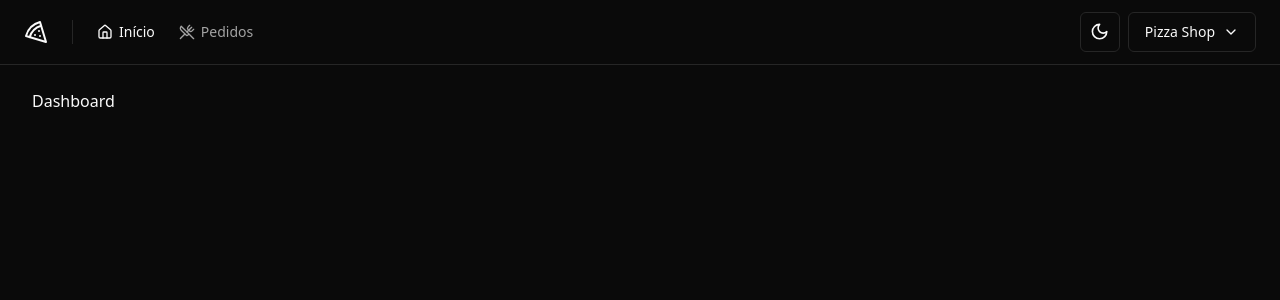
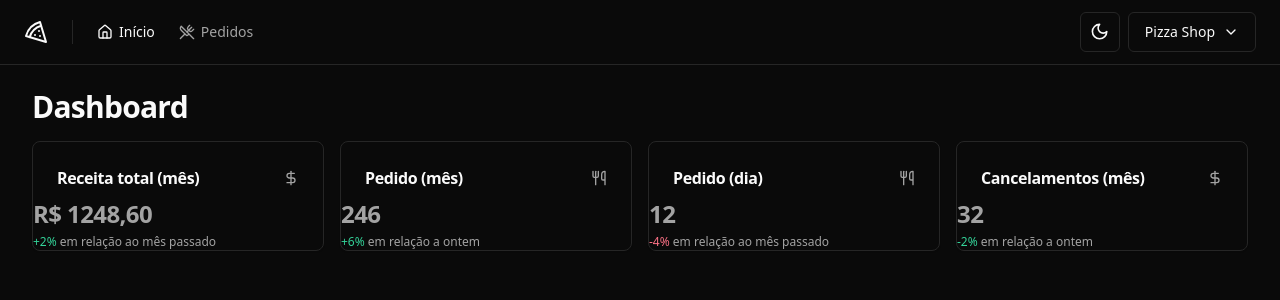
Before and after one commit to marciovz/pizzashop-reactjs-ignite2024, a React (Vite) app: page / in a window 1280 px wide. Shown: the top 300 px of the page. Built offline with nearby package versions, Linux system fonts and the light colour scheme.

Commit message:
Página: dashboard

```diff
--- /dev/null
+++ b/src/components/ui/card.tsx
@@ -0,0 +1,79 @@
+import * as React from "react"
+
+import { cn } from "@/lib/utils"
+
+const Card = React.forwardRef<
+  HTMLDivElement,
+  React.HTMLAttributes<HTMLDivElement>
+>(({ className, ...props }, ref) => (
+  <div
+    ref={ref}
+    className={cn(
+      "rounded-lg border bg-card text-card-foreground shadow-sm",
+      className
+    )}
+    {...props}
+  />
+))
+Card.displayName = "Card"
+
+const CardHeader = React.forwardRef<
+  HTMLDivElement,
+  React.HTMLAttributes<HTMLDivElement>
+>(({ className, ...props }, ref) => (
+  <div
+    ref={ref}
+    className={cn("flex flex-col space-y-1.5 p-6", className)}
+    {...props}
+  />
+))
+CardHeader.displayName = "CardHeader"
+
+const CardTitle = React.forwardRef<
+  HTMLParagraphElement,
+  React.HTMLAttributes<HTMLHeadingElement>
+>(({ className, ...props }, ref) => (
+  <h3
+    ref={ref}
+    className={cn(
+      "text-2xl font-semibold leading-none tracking-tight",
+      className
+    )}
+    {...props}
+  />
+))
+CardTitle.displayName = "CardTitle"
+
+const CardDescription = React.forwardRef<
+  HTMLParagraphElement,
+  React.HTMLAttributes<HTMLParagraphElement>
+>(({ className, ...props }, ref) => (
+  <p
+    ref={ref}
+    className={cn("text-sm text-muted-foreground", className)}
+    {...props}
+  />
+))
+CardDescription.displayName = "CardDescription"
+
+const CardContent = React.forwardRef<
+  HTMLDivElement,
+  React.HTMLAttributes<HTMLDivElement>
+>(({ className, ...props }, ref) => (
+  <div ref={ref} className={cn("p-6 pt-0", className)} {...props} />
+))
+CardContent.displayName = "CardContent"
+
+const CardFooter = React.forwardRef<
+  HTMLDivElement,
+  React.HTMLAttributes<HTMLDivElement>
+>(({ className, ...props }, ref) => (
+  <div
+    ref={ref}
+    className={cn("flex items-center p-6 pt-0", className)}
+    {...props}
+  />
+))
+CardFooter.displayName = "CardFooter"
+
+export { Card, CardHeader, CardFooter, CardTitle, CardDescription, CardContent }
--- a/src/pages/app/dashboard.tsx
+++ /dev/null
@@ -1,11 +0,0 @@
-import { Helmet } from 'react-helmet-async'
-
-export function Dashboard() {
-  return (
-    <>
-      <Helmet title="Dashboard"/>
-      <h1>Dashboard</h1>
-    </>
-  )
-
-}
--- /dev/null
+++ b/src/pages/app/dashboard/dashboard.tsx
@@ -0,0 +1,24 @@
+import { Helmet } from 'react-helmet-async'
+import { MonthRevenueCard } from './month-revenue-card'
+import { MonthOrdersAmountCard } from './month-orders-amount-card'
+import { DayOrdersAmountCard } from './day-orders-amount-card'
+import { MonthCanceledOrdersAmountCard } from './month-canceled-orders-amount-card'
+
+export function Dashboard() {
+  return (
+    <>
+      <Helmet title="Dashboard"/>
+      <div className="flex flex-col gap-4">
+        <h1 className="text-3xl font-bold tracking-tight">Dashboard</h1>
+
+        <div className="grid grid-cols-4 gap-4">
+          <MonthRevenueCard />
+          <MonthOrdersAmountCard />
+          <DayOrdersAmountCard />
+          <MonthCanceledOrdersAmountCard />
+        </div>
+      </div>
+    </>
+  )
+
+}
--- /dev/null
+++ b/src/pages/app/dashboard/day-orders-amount-card.tsx
@@ -0,0 +1,21 @@
+import { Card, CardDescription, CardHeader, CardTitle } from '@/components/ui/card'
+import { Utensils } from 'lucide-react'
+
+export function DayOrdersAmountCard() {
+  return(
+    <Card>
+    <CardHeader className="flex-row items-center space-y-0 justify-between pb-2">
+      <CardTitle className="text-base font-semibold">Pedido (dia)</CardTitle>
+      <Utensils className="h-4 w-4 text-muted-foreground" />
+    </CardHeader>
+    <CardDescription className="space-y-1">
+      <span className="text-2xl font-bold tracking-tight">
+        12
+      </span>
+      <p className="text-xs text-muted-foreground">
+        <span className="text-rose-500 dark:text-rose-400">-4%</span> em relação ao mês passado
+      </p>
+    </CardDescription>
+  </Card>
+  )
+};
--- /dev/null
+++ b/src/pages/app/dashboard/month-canceled-orders-amount-card.tsx
@@ -0,0 +1,21 @@
+import { Card, CardDescription, CardHeader, CardTitle } from '@/components/ui/card'
+import { DollarSign } from 'lucide-react'
+
+export function MonthCanceledOrdersAmountCard() {
+  return(
+    <Card>
+    <CardHeader className="flex-row items-center space-y-0 justify-between pb-2">
+      <CardTitle className="text-base font-semibold">Cancelamentos (mês)</CardTitle>
+      <DollarSign className="h-4 w-4 text-muted-foreground" />
+    </CardHeader>
+    <CardDescription className="space-y-1">
+      <span className="text-2xl font-bold tracking-tight">
+        32
+      </span>
+      <p className="text-xs text-muted-foreground">
+        <span className="text-emerald-500 dark:text-emerald-400">-2%</span> em relação a ontem
+      </p>
+    </CardDescription>
+  </Card>
+  )
+};
--- /dev/null
+++ b/src/pages/app/dashboard/month-orders-amount-card.tsx
@@ -0,0 +1,21 @@
+import { Card, CardDescription, CardHeader, CardTitle } from '@/components/ui/card'
+import { Utensils } from 'lucide-react'
+
+export function MonthOrdersAmountCard() {
+  return(
+    <Card>
+    <CardHeader className="flex-row items-center space-y-0 justify-between pb-2">
+      <CardTitle className="text-base font-semibold">Pedido (mês)</CardTitle>
+      <Utensils className="h-4 w-4 text-muted-foreground" />
+    </CardHeader>
+    <CardDescription className="space-y-1">
+      <span className="text-2xl font-bold tracking-tight">
+        246
+      </span>
+      <p className="text-xs text-muted-foreground">
+        <span className="text-emerald-500 dark:text-emerald-400">+6%</span> em relação a ontem
+      </p>
+    </CardDescription>
+  </Card>
+  )
+};
--- /dev/null
+++ b/src/pages/app/dashboard/month-revenue-card.tsx
@@ -0,0 +1,21 @@
+import { Card, CardDescription, CardHeader, CardTitle } from '@/components/ui/card'
+import { DollarSign } from 'lucide-react'
+
+export function MonthRevenueCard() {
+  return(
+    <Card>
+    <CardHeader className="flex-row items-center space-y-0 justify-between pb-2">
+      <CardTitle className="text-base font-semibold">Receita total (mês)</CardTitle>
+      <DollarSign className="h-4 w-4 text-muted-foreground" />
+    </CardHeader>
+    <CardDescription className="space-y-1">
+      <span className="text-2xl font-bold tracking-tight">
+        R$ 1248,60
+      </span>
+      <p className="text-xs text-muted-foreground">
+        <span className="text-emerald-500 dark:text-emerald-400">+2%</span> em relação ao mês passado
+      </p>
+    </CardDescription>
+  </Card>
+  )
+};
--- a/src/routes.tsx
+++ b/src/routes.tsx
@@ -1,8 +1,8 @@
 import { createBrowserRouter } from "react-router-dom";
 
 import { AppLayout } from "./pages/_layouts/app";
+import { Dashboard } from "./pages/app/dashboard/dashboard";
 import { AuthLayout } from "./pages/_layouts/auth";
-import { Dashboard } from "./pages/app/dashboard";
 import { SignIn } from "./pages/auth/sign-in";
 import { SignUp } from "./pages/auth/sign-up";
 import { Orders } from "./pages/app/orders/orders";
```
